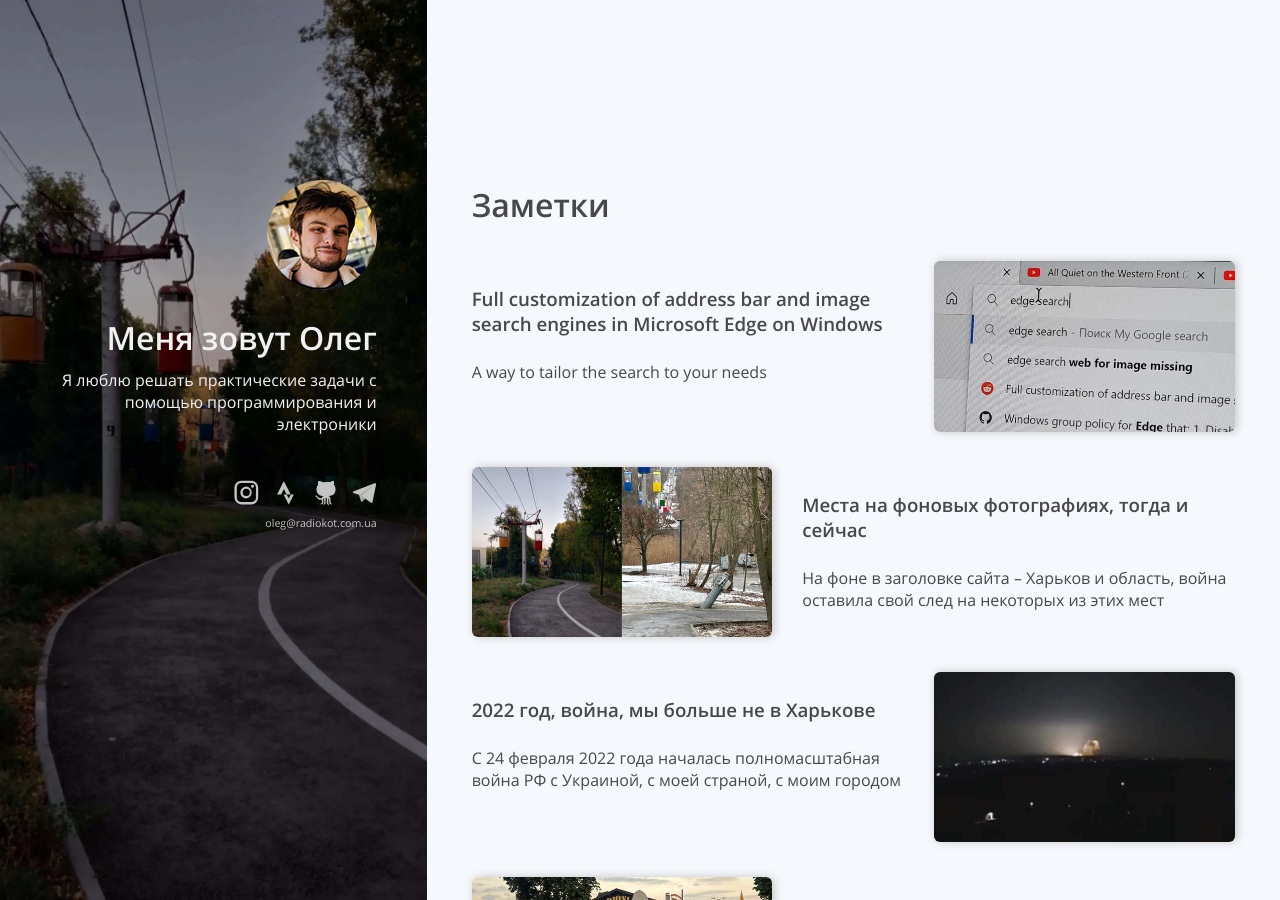
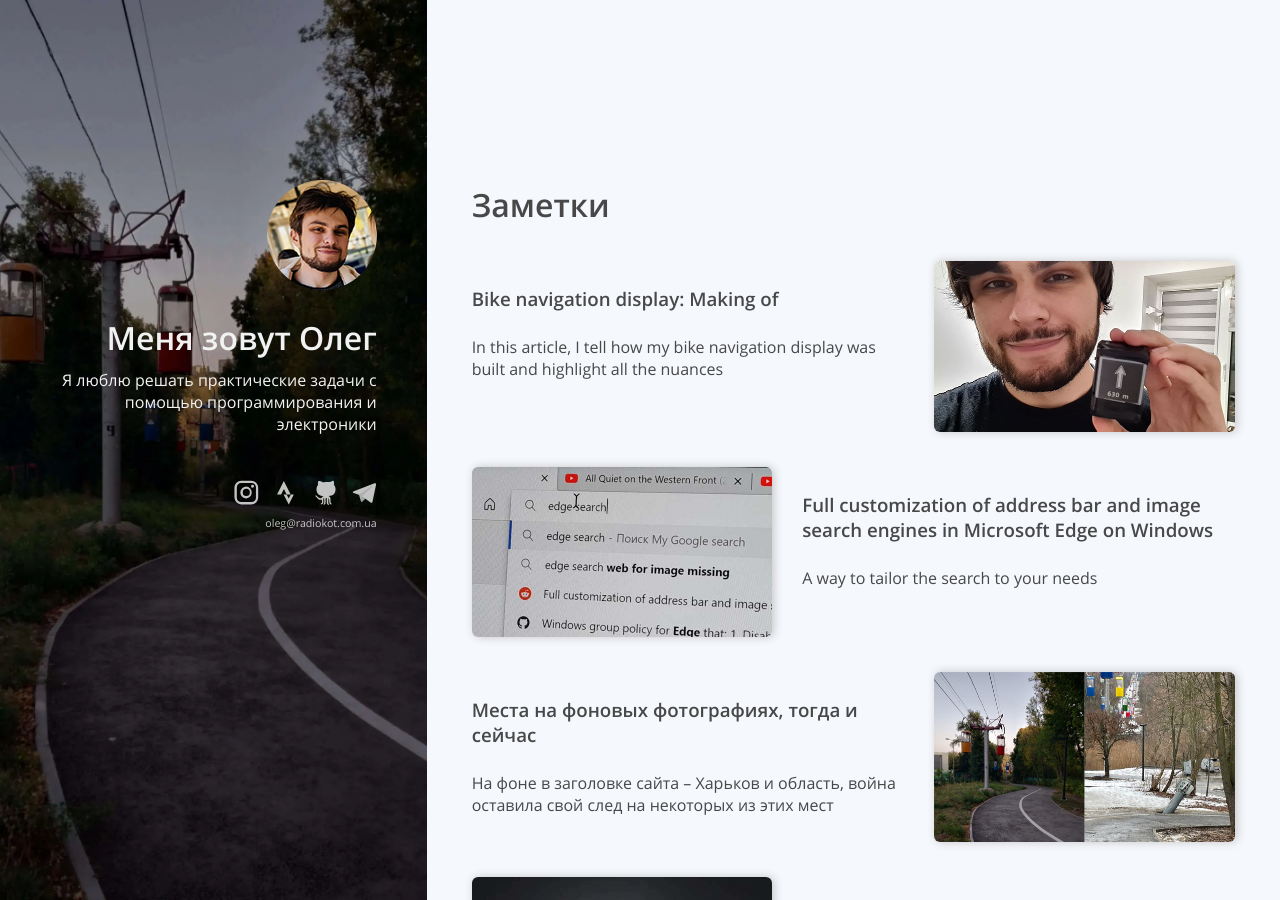
Before and after one commit to Radiokot/website, a Jekyll site: the page built from index.html, in a window 1280 px wide and 900 px high. Built offline with Jekyll 4.4.1, drawn with Linux system fonts in a browser that asks for light colours.

Commit message:
Add the bike nav display blog post

```diff
--- a/_data/blog_posts.yaml
+++ b/_data/blog_posts.yaml
@@ -29,3 +29,8 @@
   title: Full customization of address bar and image search engines in Microsoft Edge on Windows
   description: A way to tailor the search to your needs
   url: https://blog.radiokot.com.ua/ms-edge-search
+
+- slug: bike-nav-display
+  title: "Bike navigation display: Making of"
+  description: In this article, I tell how my bike navigation display was built and highlight all the nuances
+  url: https://blog.radiokot.com.ua/bike-nav-display
--- a/_projects/bike-nav-display.html
+++ b/_projects/bike-nav-display.html
@@ -68,8 +68,8 @@ has_footer_image: false
         target="_blank"
         href="https://github.com/Radiokot/osmand-display">
         Code on GitHub</a>
-    <a class="button">
-        How it was build (coming soon)</a>
+    <a class="button" href="https://blog.radiokot.com.ua/bike-nav-display">
+        How it was built</a>
 </center>
 <br>
 <p>With this little thing I can explore new areas on my bike and don’t get lost
@@ -80,5 +80,5 @@ has_footer_image: false
     solved a practical life problem by making something yourself, whether it is an
     app, a device or even a useful spreadsheet.</p>
 <p>I want to give my deep gratitude to my wife for believing in me and not
-    letting me give up in moments of disappointment {% include emoji.html name = 'heart' actual = '❤️' %}</p>
+    letting me give up in moments of disappointment{% include emoji.html name = 'heart' actual = '❤️' %}</p>
 <br>
```
Also changed, not shown: assets/img/blog_posts/bike-nav-display/thumbnail.jpg (added).
